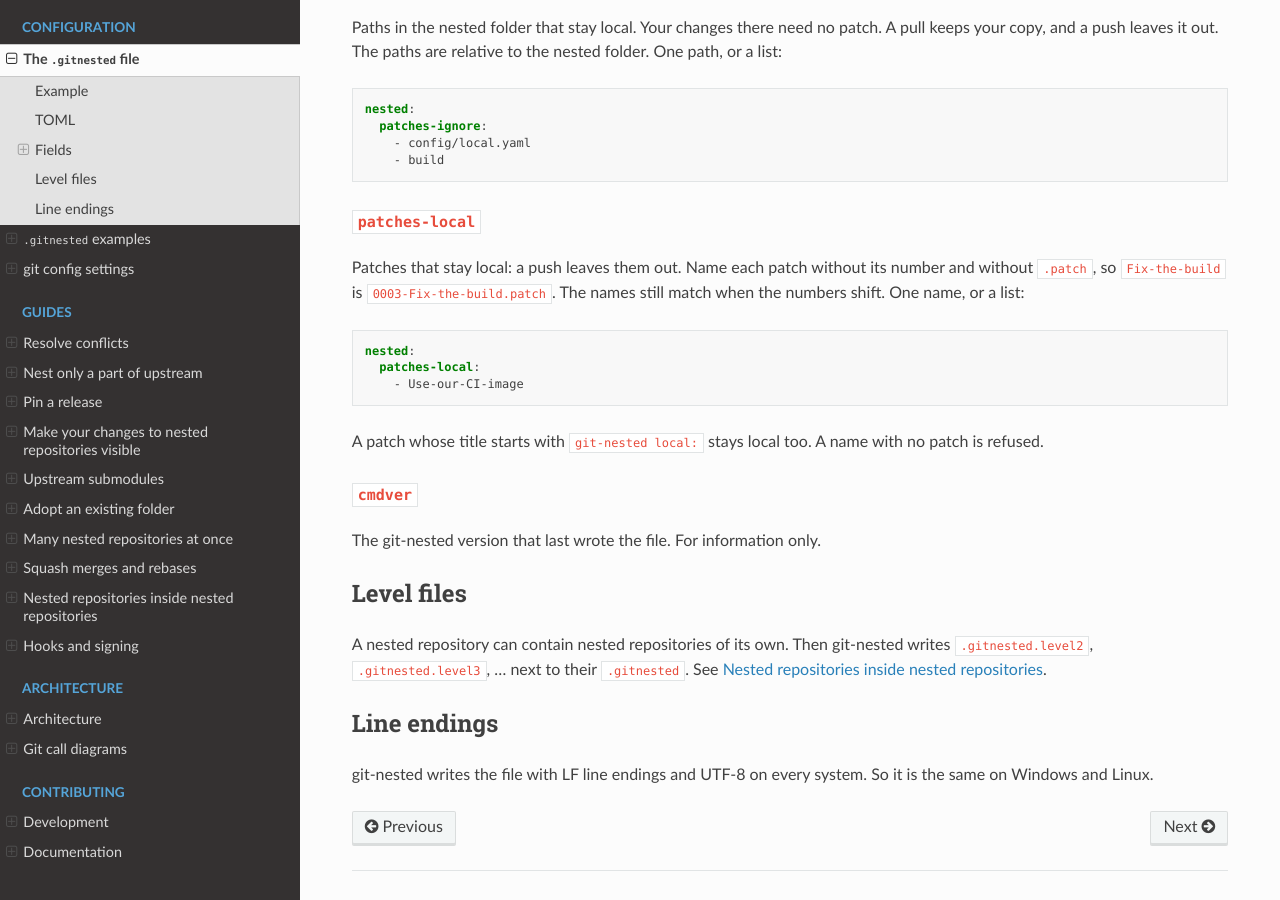
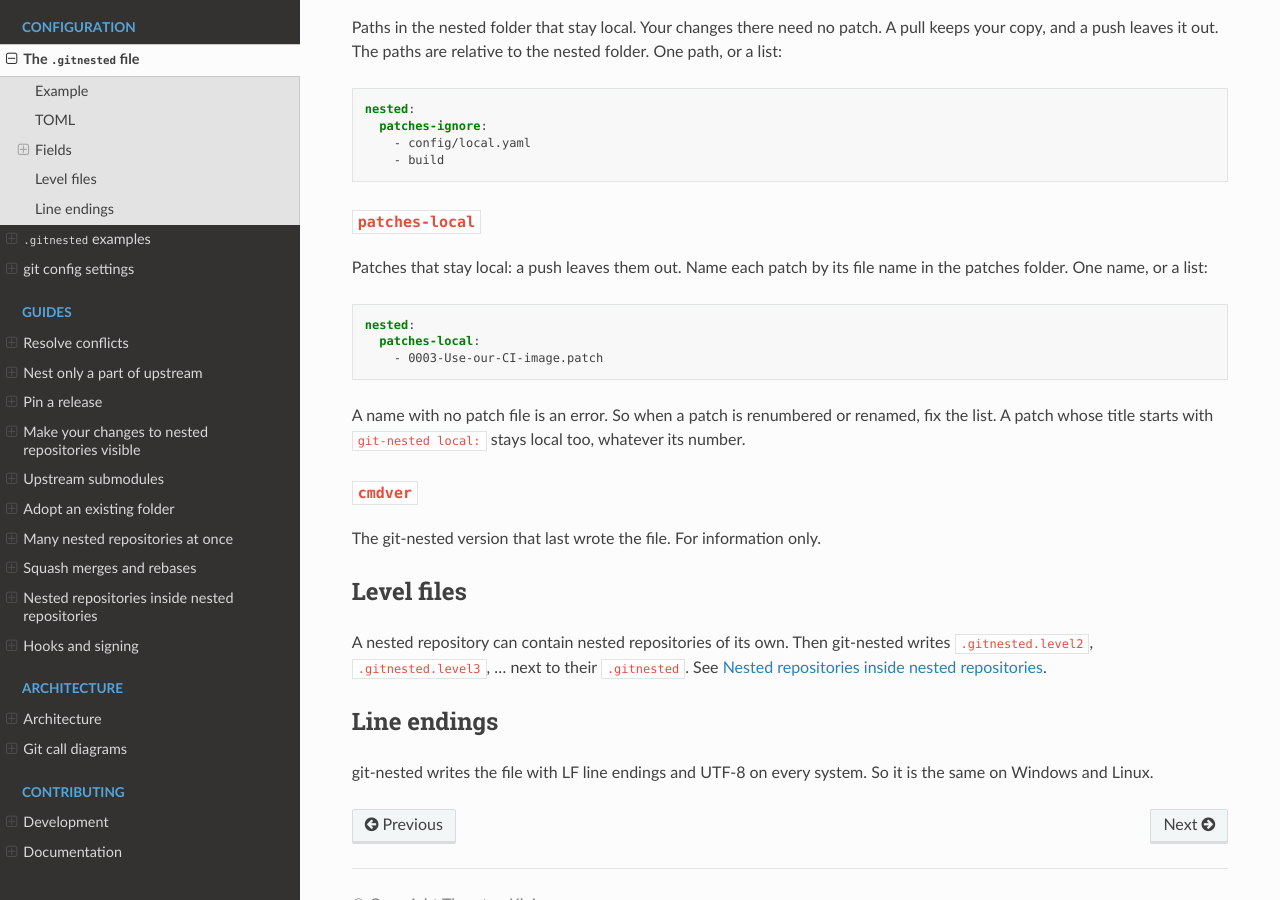
Before and after one commit to thorsten-klein/git-nested, a Sphinx documentation site: the page built from doc/configuration/gitnested-file.md, in a window 1280 px wide and 900 px high, scrolled down 3765 px. Built offline with Sphinx 7.4.7 and the Read the Docs theme 3.1.0, drawn with Linux system fonts in a browser that asks for light colours.

Commit message:
feat: `patches-local` lists full patch file names
An entry is the file name in the patches folder, like
`0003-Use-our-CI-image.patch`. An entry with no patch file is an error,
also when the folder has no patches.

````diff
--- a/doc/configuration/gitnested-file.md
+++ b/doc/configuration/gitnested-file.md
@@ -181,19 +181,18 @@ nested:
 
 ### `patches-local`
 
-Patches that stay local: a push leaves them out. Name each patch without
-its number and without `.patch`, so `Fix-the-build` is
-`0003-Fix-the-build.patch`. The names still match when the numbers shift.
-One name, or a list:
+Patches that stay local: a push leaves them out. Name each patch by its
+file name in the patches folder. One name, or a list:
 
 ```yaml
 nested:
   patches-local:
-    - Use-our-CI-image
+    - 0003-Use-our-CI-image.patch
 ```
 
-A patch whose title starts with `git-nested local:` stays local too. A
-name with no patch is refused.
+A name with no patch file is an error. So when a patch is renumbered or
+renamed, fix the list. A patch whose title starts with `git-nested local:`
+stays local too, whatever its number.
 
 ### `cmdver`
 
````
Also changed, not shown: doc/cli/config.md (+1 -1 lines), doc/guides/patches.md (+5 -2 lines), 4 other files.
